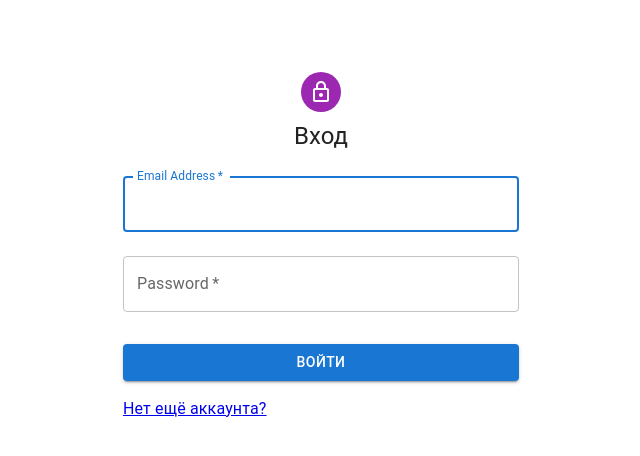
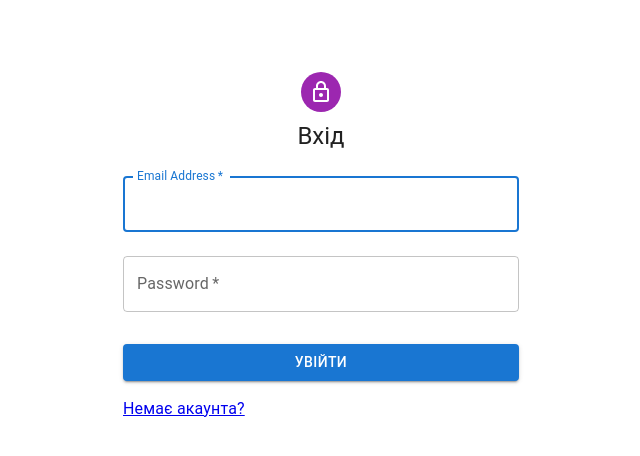
Before and after one commit to Danil951/Kyrsach_2022, a Next.js app: page /login in a window 1280 px wide. Shown: the top 456 px of the page, without its empty margins (319-959 px from the left). Built offline with nearby package versions, Linux system fonts and the light colour scheme.

Commit message:
Add files via upload

```diff
--- a/pages/login.tsx
+++ b/pages/login.tsx
@@ -65,7 +65,7 @@ export default function SignIn() {
             <LockOutlinedIcon />
           </Avatar>
           <Typography component="h1" variant="h5">
-            Вход
+            Вхід
           </Typography>
           <Box component="form" id="formLogin" onSubmit={handleSubmit} sx={{ mt: 1 }}>
             <TextField
@@ -90,11 +90,11 @@ export default function SignIn() {
               autoComplete="current-password"
             />
             <Button type="submit" fullWidth variant="contained" sx={{ mt: 3, mb: 2 }}>
-              Войти
+              Увійти
             </Button>
 
             <Link href="/registration">
-              <a>Нет ещё аккаунта?</a>
+              <a>Немає акаунта?</a>
             </Link>
           </Box>
         </Box>
--- a/pages/registration.tsx
+++ b/pages/registration.tsx
@@ -75,7 +75,7 @@ export default function SignUp() {
             <LockOutlinedIcon />
           </Avatar>
           <Typography component="h1" variant="h5">
-            Регистрация
+            Реєстрація
           </Typography>
           <Box id="formRegistration" component="form" onSubmit={handleSubmit} sx={{ mt: 3 }}>
             <Grid container spacing={2}>
@@ -124,7 +124,7 @@ export default function SignUp() {
               </Grid>
             </Grid>
             <Button type="submit" fullWidth variant="contained" sx={{ mt: 3, mb: 2 }}>
-              Зарегистрироваться
+              Зареєструватися
             </Button>
           </Box>
         </Box>
```
Also changed, not shown: components/Navbar.tsx (+5 -5 lines).
